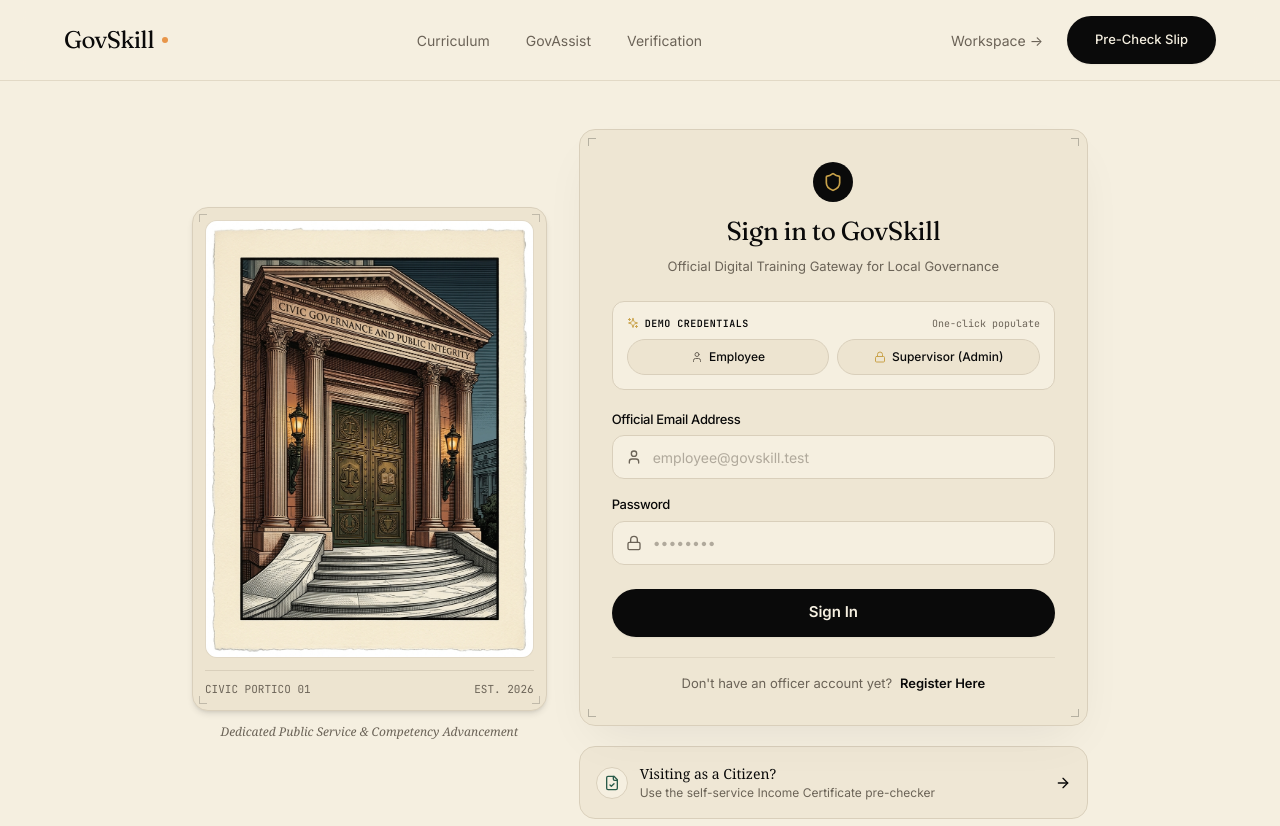
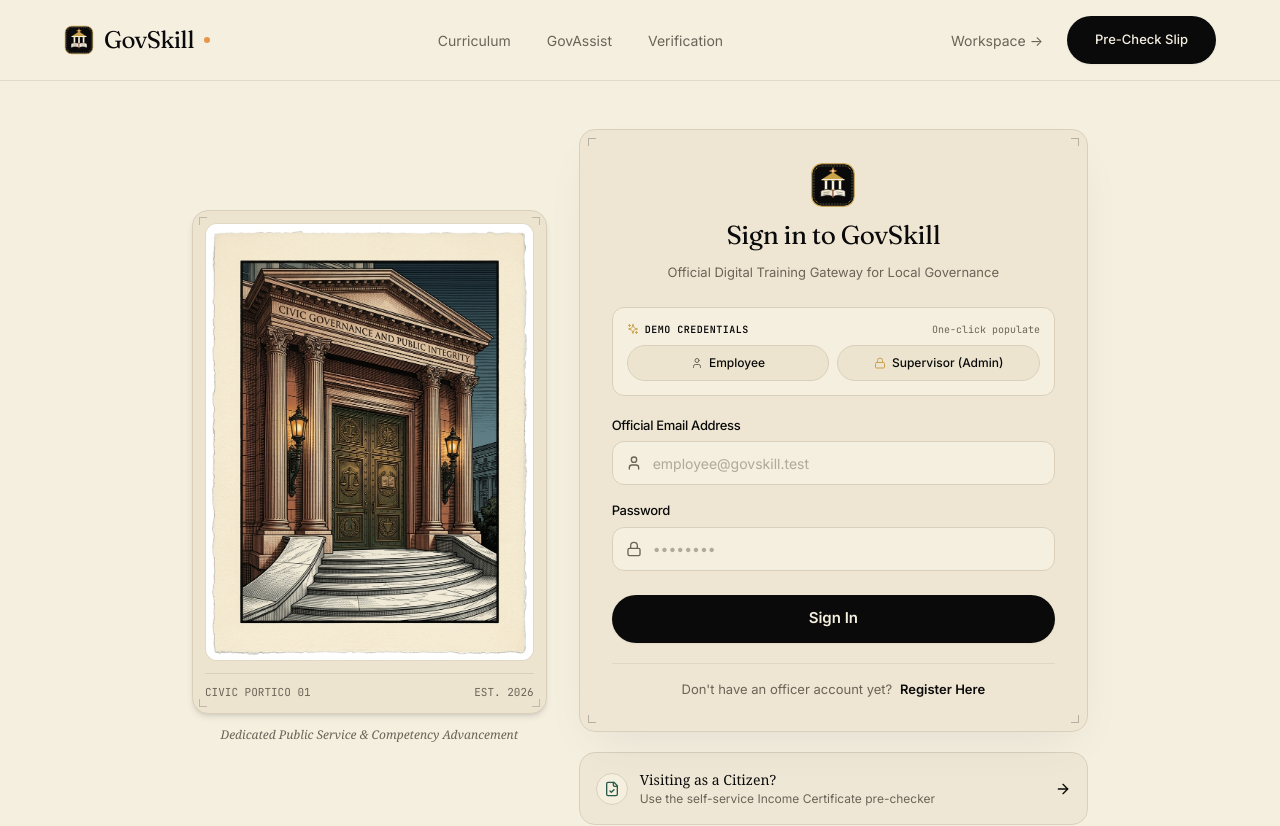
Before and after one commit to sachin-saroj/GovSkill, a React (Vite) app in the folder frontend/: page /login in a window 1280 px wide. Shown: the top 826 px of the page. Built offline with nearby package versions, Linux system fonts and the light colour scheme.

Commit message:
feat(branding): design sovereign GovSkill logo and deploy across platform

```diff
--- /dev/null
+++ b/frontend/src/components/GovSkillLogo.tsx
@@ -0,0 +1,274 @@
+import React from 'react';
+
+export interface GovSkillLogoProps {
+  /** Size variant or numerical dimension in pixels */
+  size?: 'xs' | 'sm' | 'md' | 'lg' | 'xl' | number;
+  /** Presentation variant: 'icon' (emblem only) or 'full' (emblem + typography wordmark) */
+  variant?: 'icon' | 'full' | 'stacked';
+  /** Optional theme override */
+  theme?: 'dark' | 'light' | 'gold' | 'monochrome';
+  /** Additional container classes */
+  className?: string;
+  /** Accessible label */
+  ariaLabel?: string;
+  /** Whether to show the DPI certification micro-badge in 'full' variant */
+  showBadge?: boolean;
+}
+
+const SIZE_MAP = {
+  xs: 20,
+  sm: 26,
+  md: 34,
+  lg: 44,
+  xl: 56,
+};
+
+/**
+ * GovSkill Official Sovereign Logo & Emblem Component
+ *
+ * Integrates:
+ * 1. Neoclassical Civic Pediment & Fluted Pillars (Public Administration & Integrity)
+ * 2. Open Statutory Codex / Book (Digital Skill & Competency Advancement)
+ * 3. Eight-Pointed Sovereign Star of Public Service (Excellence & Enlightenment)
+ * 4. Archival Passe-Partout Cartouche Frame (Museum-grade Editorial Standard)
+ */
+export const GovSkillLogo: React.FC<GovSkillLogoProps> = ({
+  size = 'md',
+  variant = 'icon',
+  theme = 'dark',
+  className = '',
+  ariaLabel = 'GovSkill Sovereign Civic Logo',
+  showBadge = true,
+}) => {
+  const pixelSize = typeof size === 'number' ? size : SIZE_MAP[size] || 34;
+
+  // Background & Stroke logic based on theme
+  const getColors = () => {
+    switch (theme) {
+      case 'light':
+        return {
+          bg: '#EDE4D0',
+          border: '#D9CFBB',
+          innerDash: '#6B6357',
+          pediment: '#0A0A0A',
+          pillars: '#0A0A0A',
+          bookLeft: '#F5EFE0',
+          bookRight: '#FFFFFF',
+          spine: '#C97B5A',
+          star: '#C9A24A',
+          starGlow: '#E8964A',
+        };
+      case 'gold':
+        return {
+          bg: '#C9A24A',
+          border: '#0A0A0A',
+          innerDash: '#0A0A0A',
+          pediment: '#0A0A0A',
+          pillars: '#0A0A0A',
+          bookLeft: '#F5EFE0',
+          bookRight: '#FFFFFF',
+          spine: '#C97B5A',
+          star: '#FFFFFF',
+          starGlow: '#F5EFE0',
+        };
+      case 'monochrome':
+        return {
+          bg: '#0A0A0A',
+          border: '#FFFFFF',
+          innerDash: '#FFFFFF',
+          pediment: '#FFFFFF',
+          pillars: '#FFFFFF',
+          bookLeft: '#CCCCCC',
+          bookRight: '#FFFFFF',
+          spine: '#FFFFFF',
+          star: '#FFFFFF',
+          starGlow: '#FFFFFF',
+        };
+      case 'dark':
+      default:
+        return {
+          bg: '#0A0A0A',
+          border: '#C9A24A',
+          innerDash: '#D9CFBB',
+          pediment: '#C9A24A',
+          pillars: '#F5EFE0',
+          bookLeft: '#EDE4D0',
+          bookRight: '#F5EFE0',
+          spine: '#C97B5A',
+          star: '#E8964A',
+          starGlow: '#C9A24A',
+        };
+    }
+  };
+
+  const colors = getColors();
+
+  const emblemSvg = (
+    <svg
+      width={pixelSize}
+      height={pixelSize}
+      viewBox="0 0 64 64"
+      fill="none"
+      xmlns="http://www.w3.org/2000/svg"
+      className="shrink-0 transition-transform duration-300 group-hover:scale-105"
+      role="img"
+      aria-label={ariaLabel}
+    >
+      {/* 1. Sovereign Cartouche Medallion Frame */}
+      <rect
+        x="2.5"
+        y="2.5"
+        width="59"
+        height="59"
+        rx="14"
+        fill={colors.bg}
+        stroke={colors.border}
+        strokeWidth="1.5"
+      />
+
+      {/* 2. Inner Archival Guilloche Hairline */}
+      <rect
+        x="5.5"
+        y="5.5"
+        width="53"
+        height="53"
+        rx="11"
+        fill="none"
+        stroke={colors.innerDash}
+        strokeWidth="0.75"
+        strokeDasharray="2.5 1.5"
+        opacity="0.65"
+      />
+
+      {/* 3. Neoclassical Classical Pediment (Governance) */}
+      <path
+        d="M18 23.5 L32 14.5 L46 23.5 Z"
+        fill={colors.pediment}
+        stroke={colors.border}
+        strokeWidth="0.8"
+      />
+      <rect x="16" y="23.5" width="32" height="2" rx="0.5" fill={colors.pillars} />
+
+      {/* 4. Classical Fluted Columns (Public Integrity & Statecraft) */}
+      <rect x="20.5" y="25.5" width="3.5" height="13.5" rx="0.75" fill={colors.pillars} />
+      <rect x="30.25" y="25.5" width="3.5" height="13.5" rx="0.75" fill={colors.pillars} />
+      <rect x="40" y="25.5" width="3.5" height="13.5" rx="0.75" fill={colors.pillars} />
+
+      {/* Column Capitols & Bases */}
+      <rect x="19.5" y="25.5" width="5.5" height="1" rx="0.3" fill={colors.border} />
+      <rect x="29.25" y="25.5" width="5.5" height="1" rx="0.3" fill={colors.border} />
+      <rect x="39" y="25.5" width="5.5" height="1" rx="0.3" fill={colors.border} />
+
+      <rect x="19.5" y="38" width="5.5" height="1" rx="0.3" fill={colors.border} />
+      <rect x="29.25" y="38" width="5.5" height="1" rx="0.3" fill={colors.border} />
+      <rect x="39" y="38" width="5.5" height="1" rx="0.3" fill={colors.border} />
+
+      {/* Base Plinth */}
+      <rect x="16.5" y="39" width="31" height="1.8" rx="0.5" fill={colors.pillars} />
+
+      {/* 5. Open Statutory Codex / Learning Folio (Competency & Skill) */}
+      {/* Left Page */}
+      <path
+        d="M32 40 C27 37 20.5 38 15 40.5 L15 48.5 C20.5 46.5 27 45.5 32 48.5 Z"
+        fill={colors.bookLeft}
+        stroke="#0A0A0A"
+        strokeWidth="0.8"
+      />
+      {/* Right Page */}
+      <path
+        d="M32 40 C37 37 43.5 38 49 40.5 L49 48.5 C43.5 46.5 37 45.5 32 48.5 Z"
+        fill={colors.bookRight}
+        stroke="#0A0A0A"
+        strokeWidth="0.8"
+      />
+      {/* Center Spine */}
+      <line
+        x1="32"
+        y1="39.8"
+        x2="32"
+        y2="49"
+        stroke={colors.spine}
+        strokeWidth="1.4"
+        strokeLinecap="round"
+      />
+      {/* Engraved Page Lines */}
+      <line x1="18.5" y1="42.8" x2="27.5" y2="41.5" stroke="#6B6357" strokeWidth="0.65" />
+      <line x1="18.5" y1="45.5" x2="26.5" y2="44.3" stroke="#6B6357" strokeWidth="0.65" />
+      <line x1="36.5" y1="41.5" x2="45.5" y2="42.8" stroke="#6B6357" strokeWidth="0.65" />
+      <line x1="37.5" y1="44.3" x2="45.5" y2="45.5" stroke="#6B6357" strokeWidth="0.65" />
+
+      {/* 6. Eight-Pointed Sovereign Star of Public Service (Wisdom & Guidance) */}
+      <path
+        d="M32 7.5 L33.4 11.2 L37.2 12.5 L33.4 13.8 L32 17.5 L30.6 13.8 L26.8 12.5 L30.6 11.2 Z"
+        fill={colors.star}
+        stroke={colors.starGlow}
+        strokeWidth="0.5"
+      />
+      <circle cx="32" cy="12.5" r="1.1" fill="#FFFFFF" />
+
+      {/* Corner Registration Ticks */}
+      <circle cx="9" cy="9" r="0.75" fill={colors.border} opacity="0.8" />
+      <circle cx="55" cy="9" r="0.75" fill={colors.border} opacity="0.8" />
+      <circle cx="9" cy="55" r="0.75" fill={colors.border} opacity="0.8" />
+      <circle cx="55" cy="55" r="0.75" fill={colors.border} opacity="0.8" />
+    </svg>
+  );
+
+  if (variant === 'icon') {
+    return (
+      <div className={`inline-flex items-center justify-center ${className}`}>
+        {emblemSvg}
+      </div>
+    );
+  }
+
+  if (variant === 'stacked') {
+    return (
+      <div className={`flex flex-col items-center text-center gap-2 group ${className}`}>
+        {emblemSvg}
+        <div className="flex flex-col items-center">
+          <div className="flex items-center gap-1.5">
+            <span
+              className="font-serif text-[22px] font-normal tracking-[-0.03em] text-[#0A0A0A] leading-none"
+              style={{ fontFamily: '"Fraunces", Georgia, serif' }}
+            >
+              GovSkill
+            </span>
+            <span className="w-1.5 h-1.5 rounded-full bg-[#E8964A]" aria-hidden="true" />
+          </div>
+          <span className="text-[11px] font-sans text-[#6B6357] font-normal tracking-tight mt-1">
+            Digital Competency Standard
+          </span>
+        </div>
+      </div>
+    );
+  }
+
+  // variant === 'full' (Horizontal layout with wordmark & badge)
+  return (
+    <div className={`inline-flex items-center gap-3 group ${className}`}>
+      {emblemSvg}
+      <div className="flex flex-col">
+        <div className="flex items-center gap-1.5">
+          <span
+            className="font-serif text-[21px] sm:text-[23px] font-normal tracking-[-0.03em] text-[#0A0A0A] leading-tight"
+            style={{ fontFamily: '"Fraunces", Georgia, serif' }}
+          >
+            GovSkill
+          </span>
+          <span className="w-1.5 h-1.5 rounded-full bg-[#E8964A]" aria-hidden="true" />
+          {showBadge && (
+            <span className="text-[9.5px] font-mono uppercase font-semibold tracking-wider px-2 py-0.5 rounded-full bg-[#EDE4D0] text-[#0A0A0A] border border-[#D9CFBB] ml-1 shadow-2xs">
+              DPI
+            </span>
+          )}
+        </div>
+        <span className="text-[11px] font-sans text-[#6B6357] font-normal tracking-tight">
+          Digital Skill Support for Local Governance
+        </span>
+      </div>
+    </div>
+  );
+};
+
+export default GovSkillLogo;
--- a/frontend/src/components/certificate/CertificateModal.tsx
+++ b/frontend/src/components/certificate/CertificateModal.tsx
@@ -1,6 +1,7 @@
 import React from 'react';
 import { Shield, Award, X, Printer, CheckCircle2, ExternalLink } from 'lucide-react';
 import { Button } from '@/components/ui/Button';
+import { GovSkillLogo } from '@/components/GovSkillLogo';
 
 interface CertificateModalProps {
   isOpen: boolean;
@@ -83,9 +84,9 @@ export const CertificateModal: React.FC<CertificateModalProps> = ({
               <Shield className="w-96 h-96 text-[#0A0A0A]" />
             </div>
 
-            {/* Header / Seal */}
-            <div className="inline-flex p-3 rounded-full bg-[#0A0A0A] text-[#C9A24A] mb-3">
-              <Shield className="h-10 w-10" />
+            {/* Header / Sovereign GovSkill Seal */}
+            <div className="flex justify-center mb-3">
+              <GovSkillLogo size={52} variant="icon" />
             </div>
 
             <p className="font-mono text-micro font-semibold uppercase tracking-widest text-[#6B6357] mb-1">
--- a/frontend/src/components/citizen/CounterSlipModal.tsx
+++ b/frontend/src/components/citizen/CounterSlipModal.tsx
@@ -18,6 +18,7 @@ import {
 import { ValidationRuleResult } from '@/types';
 import Button from '@/components/ui/Button';
 import { scaleInVariants } from '@/lib/motion';
+import { GovSkillLogo } from '@/components/GovSkillLogo';
 
 export interface CounterSlipModalProps {
   isOpen: boolean;
@@ -148,10 +149,13 @@ export const CounterSlipModal: React.FC<CounterSlipModalProps> = ({
 
           {/* Printable Counter Slip Container */}
           <div className="p-6 sm:p-8 space-y-6 overflow-y-auto print:overflow-visible print:p-6 print:space-y-4 printable-slip bg-[#F5EFE0]">
-            {/* Header: DPI & Service Heading */}
-            <div className="border-b border-[#D9CFBB] pb-4 text-center space-y-1">
-              <div className="inline-flex items-center gap-2 px-3 py-1 rounded-full bg-[#0A0A0A] text-[#F5EFE0] font-mono text-micro font-semibold uppercase tracking-wider print:bg-black print:text-white">
-                <span>National Digital Public Infrastructure • Local Governance Platform</span>
+            {/* Header: DPI & Service Heading with Sovereign Logo */}
+            <div className="border-b border-[#D9CFBB] pb-4 text-center space-y-2">
+              <div className="flex items-center justify-center gap-3">
+                <GovSkillLogo size={36} variant="icon" />
+                <div className="inline-flex items-center gap-2 px-3 py-1 rounded-full bg-[#0A0A0A] text-[#F5EFE0] font-mono text-micro font-semibold uppercase tracking-wider print:bg-black print:text-white">
+                  <span>National Digital Public Infrastructure • Local Governance Platform</span>
+                </div>
               </div>
               <h1 id="counter-slip-title" className="font-serif text-page-title font-normal text-[#0A0A0A] tracking-tight pt-1">
                 PRE-SUBMISSION COUNTER SLIP
--- a/frontend/src/layout/Sidebar.tsx
+++ b/frontend/src/layout/Sidebar.tsx
@@ -1,8 +1,8 @@
 import React from 'react';
 import { Link, useLocation } from 'react-router-dom';
 import { useAuth } from '@/hooks/useAuth';
+import { GovSkillLogo } from '@/components/GovSkillLogo';
 import {
-  Shield,
   Sparkles,
   BookOpen,
   Bot,
@@ -119,9 +119,7 @@ export const Sidebar: React.FC<SidebarProps> = ({ onCloseMobile, isMobile = fals
             onClick={onCloseMobile}
             className="flex items-center gap-2.5 group focus:outline-none focus-visible:ring-2 focus-visible:ring-[#0A0A0A] rounded-lg p-0.5"
           >
-            <div className="h-8 w-8 rounded-xl bg-[#0A0A0A] text-[#F5EFE0] flex items-center justify-center shadow-xs group-hover:scale-105 transition-transform duration-200">
-              <Shield className="h-4 w-4 text-[#C9A24A]" />
-            </div>
+            <GovSkillLogo size={32} variant="icon" />
             <div className="flex flex-col">
               <div className="flex items-center gap-1.5">
                 <span
--- a/frontend/src/layout/TopHeader.tsx
+++ b/frontend/src/layout/TopHeader.tsx
@@ -1,6 +1,7 @@
 import React, { useState, useEffect, useRef } from 'react';
 import { Link, useNavigate, useLocation } from 'react-router-dom';
 import { useAuth } from '@/hooks/useAuth';
+import { GovSkillLogo } from '@/components/GovSkillLogo';
 import {
   Menu,
   Search,
@@ -115,6 +116,8 @@ export const TopHeader: React.FC<TopHeaderProps> = ({ onToggleMobileSidebar }) =
           <Menu className="h-5 w-5" />
         </button>
 
+        <div className="flex items-center gap-2.5">
+          <GovSkillLogo size={24} variant="icon" />
           <div className="hidden sm:flex flex-col">
             <span className="font-mono text-[9.5px] uppercase tracking-[0.18em] text-[#6B6357]">
               GovSkill Platform
@@ -122,6 +125,7 @@ export const TopHeader: React.FC<TopHeaderProps> = ({ onToggleMobileSidebar }) =
             <h2 className="font-serif text-[15px] font-normal text-[#0A0A0A] tracking-[-0.01em]">
               {getPageTitle()}
             </h2>
+          </div>
         </div>
       </div>
 
--- a/frontend/src/pages/LoginPage.tsx
+++ b/frontend/src/pages/LoginPage.tsx
@@ -6,8 +6,8 @@ import { getApiErrorMessage } from '@/lib/apiError';
 import api from '@/lib/api';
 import Input from '@/components/ui/Input';
 import Button from '@/components/ui/Button';
+import { GovSkillLogo } from '@/components/GovSkillLogo';
 import {
-  Shield,
   User,
   Lock,
   Sparkles,
@@ -110,10 +110,10 @@ export const LoginPage: React.FC = () => {
             <span className="absolute bottom-2 left-2 w-2 h-2 border-b border-l border-[#0A0A0A]/25 pointer-events-none" aria-hidden="true" />
             <span className="absolute bottom-2 right-2 w-2 h-2 border-b border-r border-[#0A0A0A]/25 pointer-events-none" aria-hidden="true" />
 
-            {/* Header Banner */}
-            <div className="text-center mb-6 space-y-1.5">
-              <div className="inline-flex p-2.5 rounded-full bg-[#0A0A0A] text-[#F5EFE0] shadow-xs mb-1">
-                <Shield className="h-5 w-5 text-[#C9A24A]" />
+            {/* Header Banner with Official Sovereign Emblem */}
+            <div className="text-center mb-6 space-y-2">
+              <div className="flex justify-center mb-1">
+                <GovSkillLogo size={46} variant="icon" />
               </div>
               <h2
                 className="font-serif text-[24px] sm:text-[26px] font-normal text-[#0A0A0A] tracking-[-0.02em]"
--- a/frontend/src/pages/PublicVerificationPage.tsx
+++ b/frontend/src/pages/PublicVerificationPage.tsx
@@ -18,6 +18,7 @@ import {
 } from 'lucide-react';
 import { Button } from '@/components/ui/Button';
 import { fadeUpVariants } from '@/lib/motion';
+import { GovSkillLogo } from '@/components/GovSkillLogo';
 
 export const PublicVerificationPage: React.FC = () => {
   const { credentialId: paramId } = useParams<{ credentialId?: string }>();
@@ -101,8 +102,8 @@ export const PublicVerificationPage: React.FC = () => {
           animate={shouldReduceMotion ? {} : 'visible'}
           className="text-center space-y-3 print:hidden"
         >
-          <div className="inline-flex p-3 rounded-full bg-[#0A0A0A] text-[#C9A24A] mb-1">
-            <ShieldCheck className="h-7 w-7" />
+          <div className="flex justify-center mb-1">
+            <GovSkillLogo size={52} variant="icon" />
           </div>
           <h1 className="font-serif text-page-title font-normal text-[#0A0A0A] tracking-tight">
             Official Credential Verification Portal
--- a/frontend/src/sections/Footer.tsx
+++ b/frontend/src/sections/Footer.tsx
@@ -1,5 +1,6 @@
 import React from 'react';
 import { Link } from 'react-router-dom';
+import { GovSkillLogo } from '@/components/GovSkillLogo';
 
 export const Footer: React.FC = () => {
   return (
@@ -99,15 +100,18 @@ export const Footer: React.FC = () => {
           </div>
         </div>
 
-        {/* Huge Wordmark with Pulsing Ochre Dot */}
+        {/* Huge Wordmark with Pulsing Ochre Dot and Sovereign Emblem */}
         <div className="w-full pt-8 sm:pt-14 border-t border-[#D9CFBB]/60 select-none overflow-hidden">
-          <div className="flex items-baseline justify-between">
+          <div className="flex flex-col sm:flex-row sm:items-baseline justify-between gap-6">
             <div
               className="font-serif text-[clamp(60px,14vw,190px)] font-normal text-[#0A0A0A] tracking-[-0.04em] leading-[0.88]"
               style={{ fontFamily: '"Fraunces", Georgia, serif' }}
             >
               GovSkill
               <span className="inline-block w-[clamp(10px,2vw,24px)] h-[clamp(10px,2vw,24px)] rounded-full bg-[#E8964A] ml-2 sm:ml-4 animate-dot-pulse-6s" />
+            </div>
+            <div className="hidden sm:block pb-2">
+              <GovSkillLogo size={52} variant="icon" />
             </div>
           </div>
         </div>
--- a/frontend/src/sections/Nav.tsx
+++ b/frontend/src/sections/Nav.tsx
@@ -2,6 +2,7 @@ import React from 'react';
 import { Link } from 'react-router-dom';
 import { useAuth } from '@/hooks/useAuth';
 import { Button } from '@/design-system';
+import { GovSkillLogo } from '@/components/GovSkillLogo';
 
 export const Nav: React.FC = () => {
   const { user } = useAuth();
@@ -9,12 +10,13 @@ export const Nav: React.FC = () => {
   return (
     <header className="sticky top-0 z-50 w-full bg-[#F5EFE0]/90 backdrop-blur-md border-b border-[#D9CFBB]/70 transition-all">
       <div className="max-w-[1440px] mx-auto px-[clamp(20px,5vw,80px)] h-20 flex items-center justify-between">
-        {/* Element 1: Logo Wordmark */}
+        {/* Element 1: Logo Wordmark with Official Sovereign Emblem */}
         <Link
           to="/"
-          className="group inline-flex items-center gap-2 outline-none focus-visible:ring-2 focus-visible:ring-[#0A0A0A] focus-visible:ring-offset-2 rounded-sm"
+          className="group inline-flex items-center gap-2.5 outline-none focus-visible:ring-2 focus-visible:ring-[#0A0A0A] focus-visible:ring-offset-2 rounded-sm"
           aria-label="GovSkill Home"
         >
+          <GovSkillLogo size={30} variant="icon" />
           <span
             className="font-serif text-[24px] font-normal tracking-[-0.03em] text-[#0A0A0A] transition-colors group-hover:text-[#6B6357]"
             style={{ fontFamily: '"Fraunces", Georgia, serif' }}
```
Also changed, not shown: frontend/public/favicon.svg (added), 1 other file (tests, documents, lock files or other folders). Lines whose indentation alone changed are shown as unchanged.
